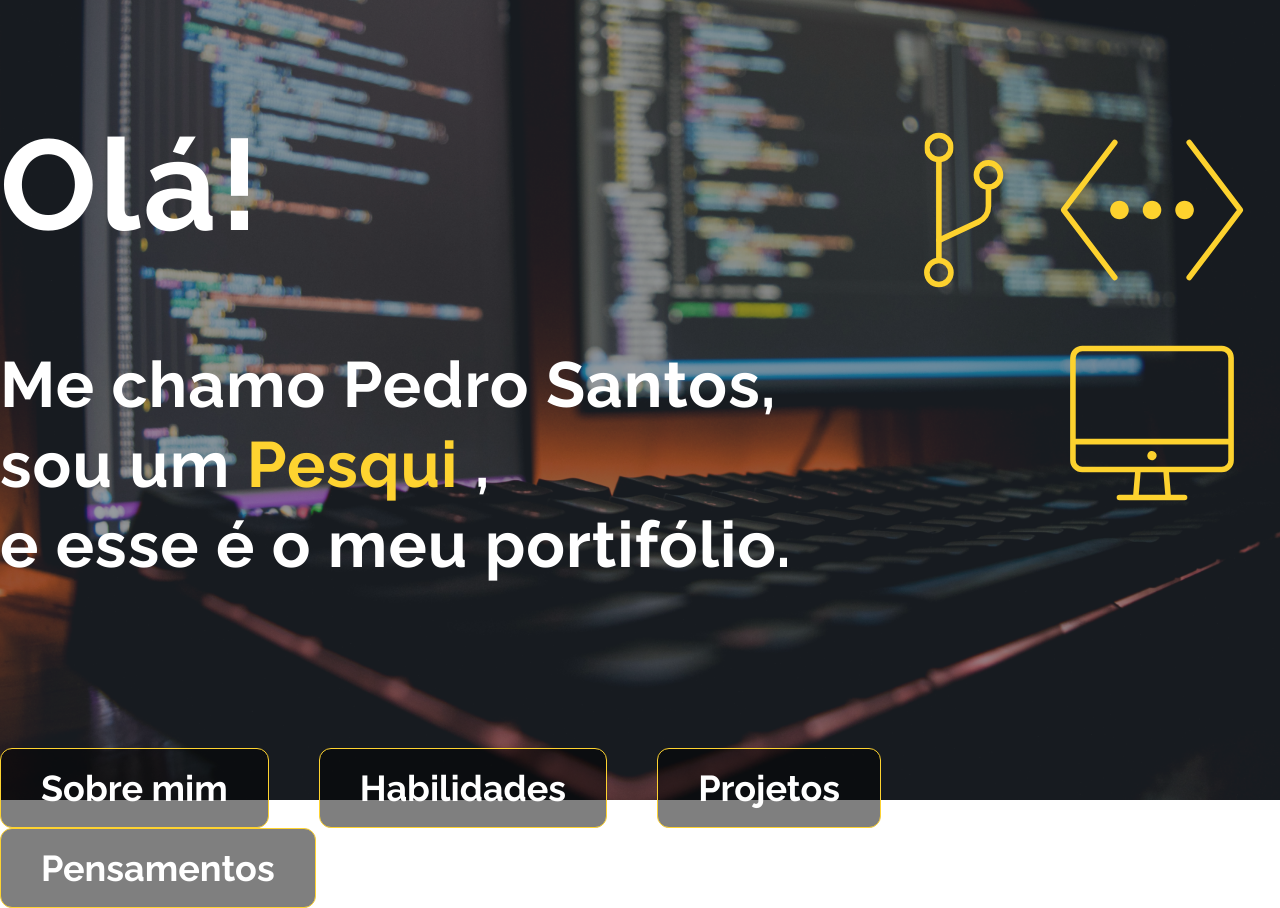
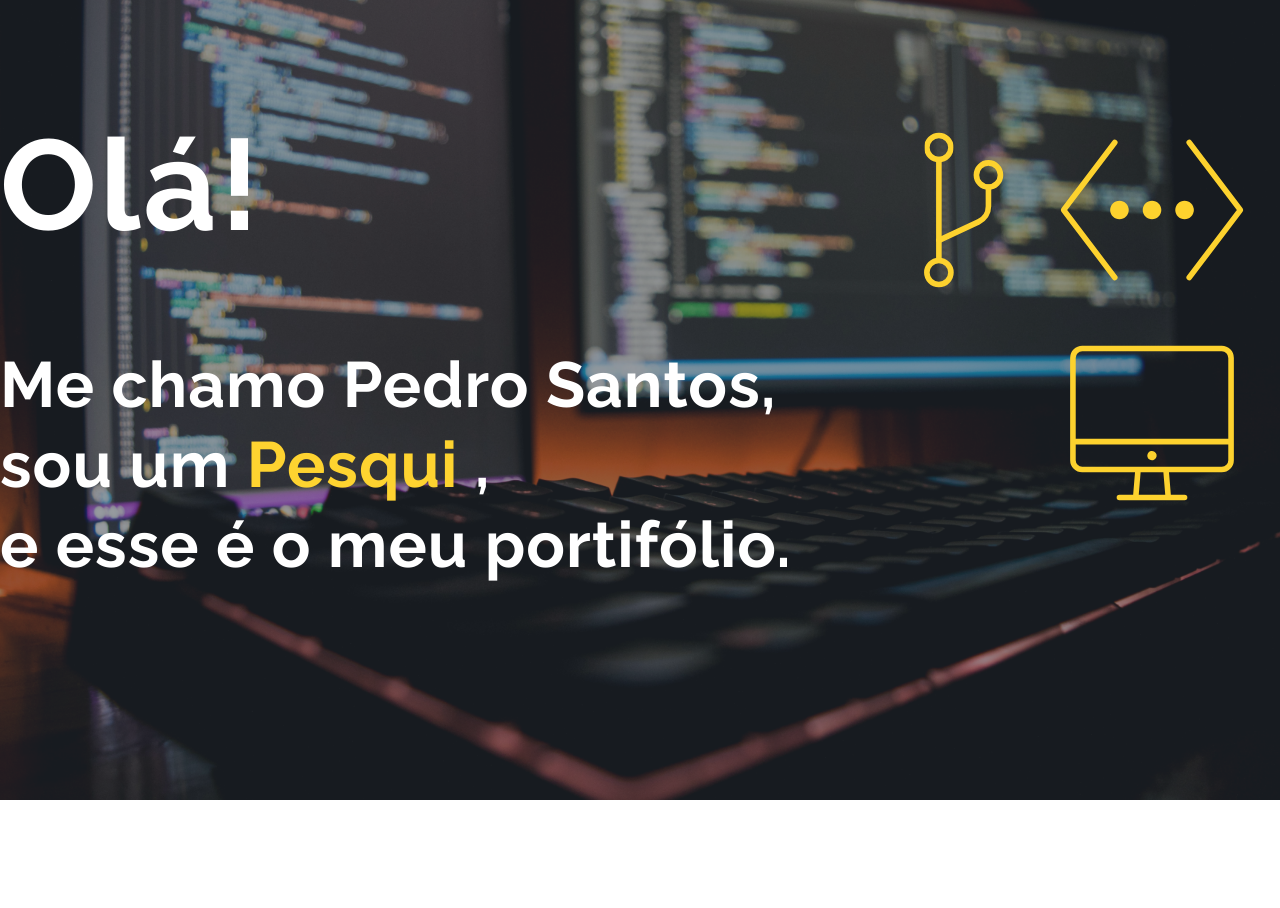
Before and after one commit to PedroHenrique004/Meu-portifolio, a React (Create React App) app: page / in a window 1280 px wide. After the commit the page ends 800 px from the top, so only its background shows below. Built offline with nearby package versions, Linux system fonts and the light colour scheme.

Commit message:
Ajustando responsibilidade para celular

```diff
--- a/src/Home/index.tsx
+++ b/src/Home/index.tsx
@@ -4,7 +4,7 @@
 import 'aos/dist/aos.css';
 
 
-import { Button, Text, Title, Introduction, Images, TextHover } from "./styles"
+import { Button, Text, Title, Introduction, Images, TextHover, CelContainer, Mensage } from "./styles"
 
 
 import image1 from "../images/fork.png"
@@ -44,7 +44,8 @@
 
     return (
         <>
-            <Introduction>
+            <CelContainer>
+                <Introduction data-aos="zoom-in">
                     <div>
                         <Title>Olá!</Title>
                         <Text>
@@ -54,19 +55,21 @@
                                 , <br />
                             e esse é o meu portifólio.
                         </Text>
+                        <Mensage>Para uma melhor experiencia, utilize um computador! Obrigado!</Mensage>
                     </div>
-                    <Images>
+                        <Images data-aos="zoom-in">
                             <img src={image1} />
                             <img src={image2} />
                             <img src={image3} />
                         </Images>
                 </Introduction>
-            <Button onMouseOver={() => setNumeroBotao(1)} onMouseLeave={() => setNumeroBotao(0)}>Sobre mim</Button>
-            <Button onMouseOver={() => setNumeroBotao(2)} onMouseLeave={() => setNumeroBotao(0)}>Habilidades</Button>
-            <Button onMouseOver={() => setNumeroBotao(3)} onMouseLeave={() => setNumeroBotao(0)}>Projetos</Button>
-            <Button onMouseOver={() => setNumeroBotao(4)} onMouseLeave={() => setNumeroBotao(0)}>Pensamentos</Button>
+                <Button data-aos="zoom-in" onMouseOver={() => setNumeroBotao(1)} onMouseLeave={() => setNumeroBotao(0)}>Sobre mim</Button>
+                <Button data-aos="zoom-in" onMouseOver={() => setNumeroBotao(2)} onMouseLeave={() => setNumeroBotao(0)}>Habilidades</Button>
+                <Button data-aos="zoom-in" onMouseOver={() => setNumeroBotao(3)} onMouseLeave={() => setNumeroBotao(0)}>Projetos</Button>
+                <Button data-aos="zoom-in" onMouseOver={() => setNumeroBotao(4)} onMouseLeave={() => setNumeroBotao(0)}>Pensamentos</Button>
 
                 {alteraTexto()}
+            </CelContainer>
         </>
     )
 }
--- a/src/Home/styles.ts
+++ b/src/Home/styles.ts
@@ -5,7 +5,21 @@
     display: flex;
     padding-top: 110px;
 
+    @media (max-width: 768px) {
+        padding-top: 55px;
+    }
+
 `
+
+export const CelContainer = styled.div`
+
+    @media (max-width: 768px) {
+        max-width: 80%;
+        width: 100%;
+        margin: 0 auto;
+    }
+`
+
 
 export const Images = styled.div`
     display: grid;
@@ -28,6 +42,13 @@
         grid-column: 2;
         grid-row: 1;
     }
+
+    @media (max-width: 768px) {
+
+        img {
+            display: none;
+        }
+    }
 `
 
 
@@ -35,6 +56,10 @@
     font-weight: bold;
     font-size: 128px;
     letter-spacing: 3px;
+
+    @media (max-width: 768px) {
+        font-size: 64px;
+    }
 
 `
 
@@ -49,6 +74,14 @@
 
     span {
         color: ${Colors.buttonColor};
+    }
+
+    @media (max-width: 768px) {
+        font-size: 24px;
+        line-height: 30px;
+        letter-spacing: 1px;
+        margin-bottom: 50px;
+        margin-top: 50px;
     }
 `
 
@@ -67,9 +100,32 @@
         cursor: pointer;
         background-color: ${Colors.buttonColor};
     }
+
+    @media (max-width: 768px) {
+        font-size: 18px;
+        max-width: 300px;
+        width: 100%;
+        margin-bottom: 30px;
+    }
+
 `
 
 export const TextHover = styled.p`
     font-size: 20px;
     margin-top: 48px;
+
+    @media (max-width: 768px) {
+        margin-top: 24px;
+        font-size: 14px;
+    }
+
 `
+
+export const Mensage = styled.p`
+    display: none;
+
+    @media (max-width: 768px) {
+        display: block;
+        margin-bottom: 16px;
+    }
+`
--- a/src/styles.ts
+++ b/src/styles.ts
@@ -1,4 +1,4 @@
-import styled, { createGlobalStyle } from "styled-components";
+import { createGlobalStyle } from "styled-components";
 
 import background from "./images/fundo.png"
 
@@ -17,12 +17,21 @@
         list-style: none;
         font-family: Raleway, sans-serif;
         color: ${Colors.textColor};
+        overflow: hidden;
     }
 
     .container {
         max-width: 1450px;
         width: 100%;
         margin: 0 auto;
+
+        @media (max-width: 768px) {
+            max-width: 100%;
+            width: 100%;
+            justify-content: center;
+            align-items: center;
+        }
+
     }
 
     .fundo {
@@ -34,6 +43,10 @@
         max-width: 1920px;
         width: 100%;
         height: 100vh;
+
+        @media (max-width: 768px) {
+            height: 100vh;
+        }
     }
 `
 
```
Lines whose indentation alone changed are shown as unchanged.
